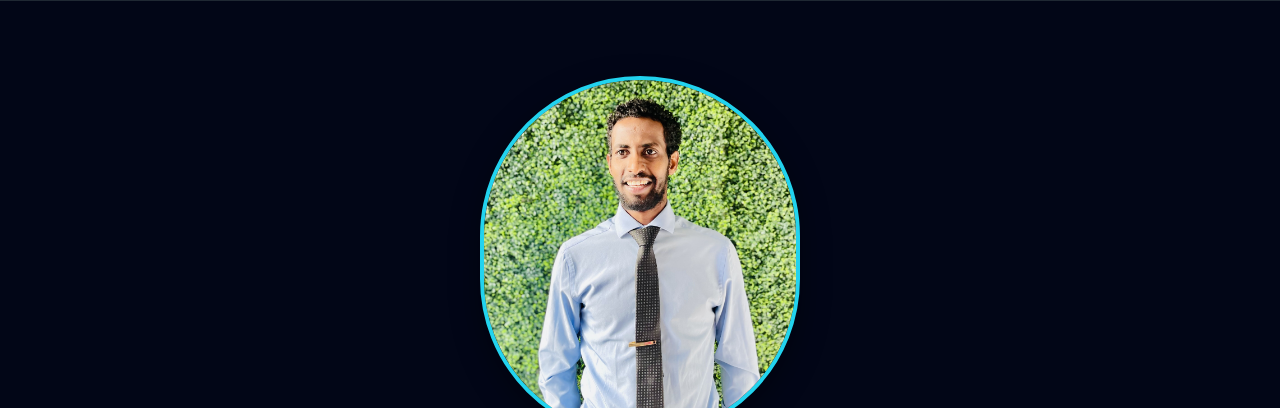
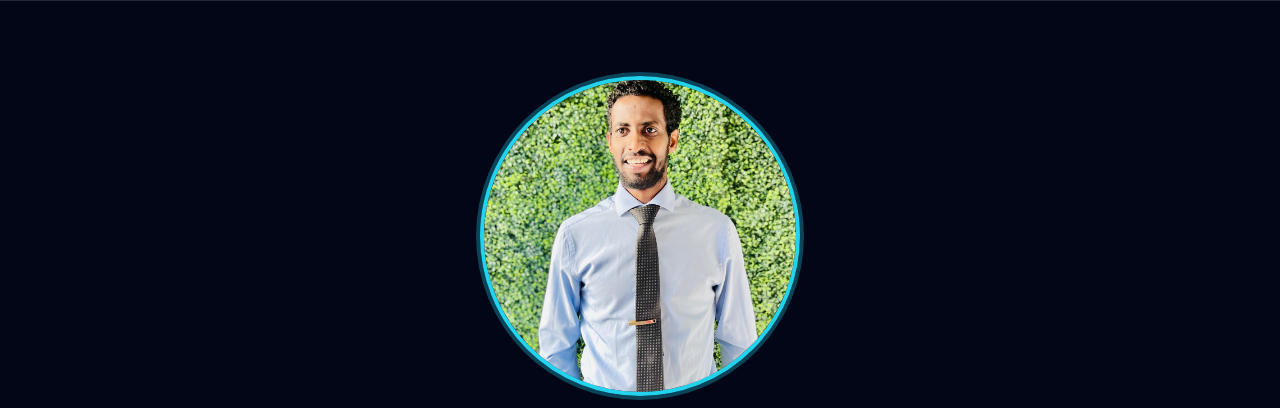
Before and after one commit to abeltesfai250/abeltesfai250.github.io, a plain HTML site: page index.html in a window 1280 px wide. Shown: the part 52-460 px from the top of the page. Drawn offline with nearby package versions, Linux system fonts and the light colour scheme.

Commit message:
Update index.html

```diff
--- a/index.html
+++ b/index.html
@@ -39,7 +39,7 @@
   <section class="pt-32 pb-20 text-center">
     <!-- Profile Picture (3x larger) -->
     <img src="assets/projects/IMG_6740.jpg" alt="Abel Tesfai profile picture"
-         class="w-80 h-90 mx-auto rounded-full border-4 border-cyan-400 shadow-soft mb-6 object-cover"/>
+          class="w-80 h-80 mx-auto rounded-full border-4 border-cyan-400 ring-4 ring-cyan-400/30 shadow-soft mb-6 object-cover"/>
     <h1 class="text-4xl sm:text-5xl font-bold text-cyan-400 mb-3 drop-shadow-lg">Abel Tesfai</h1>
     <h2 class="text-lg sm:text-xl font-medium text-slate-200 mb-6">
       Signal & Power Integrity Engineer | High-Speed Channel Design | PDN Modeling & EDA Automation
```
